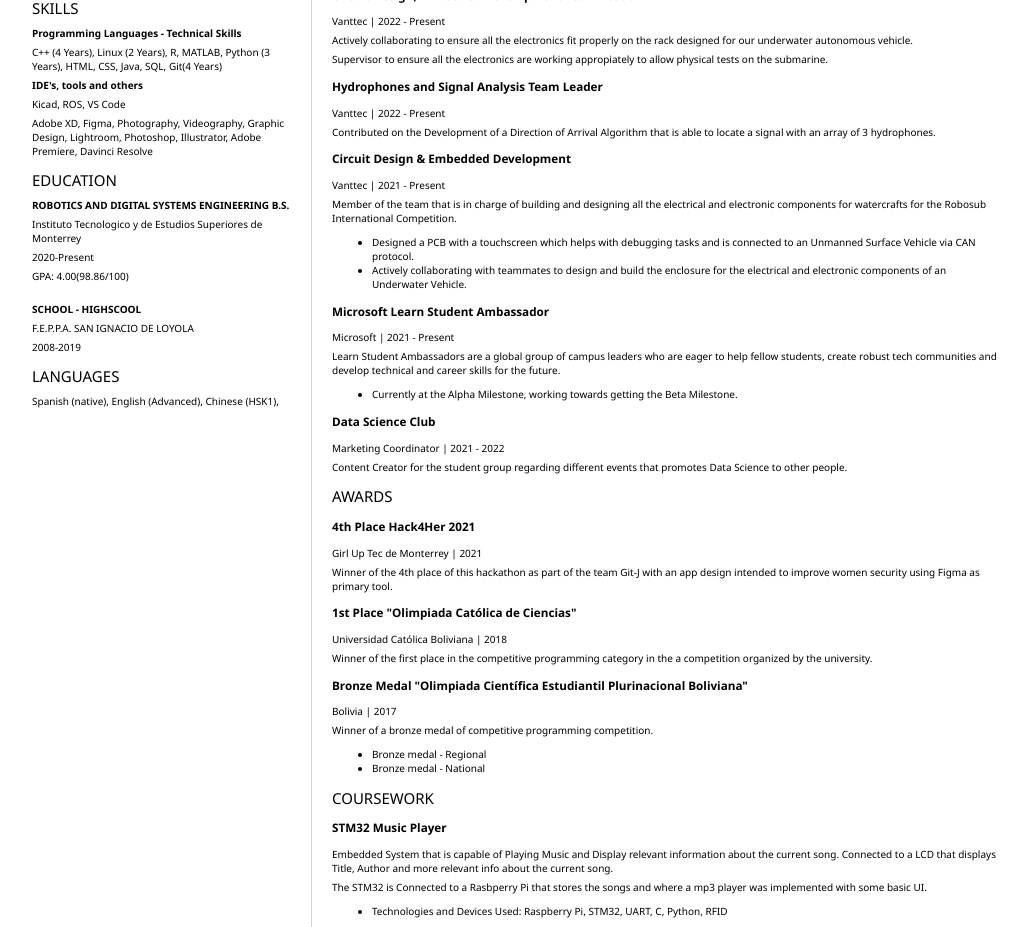
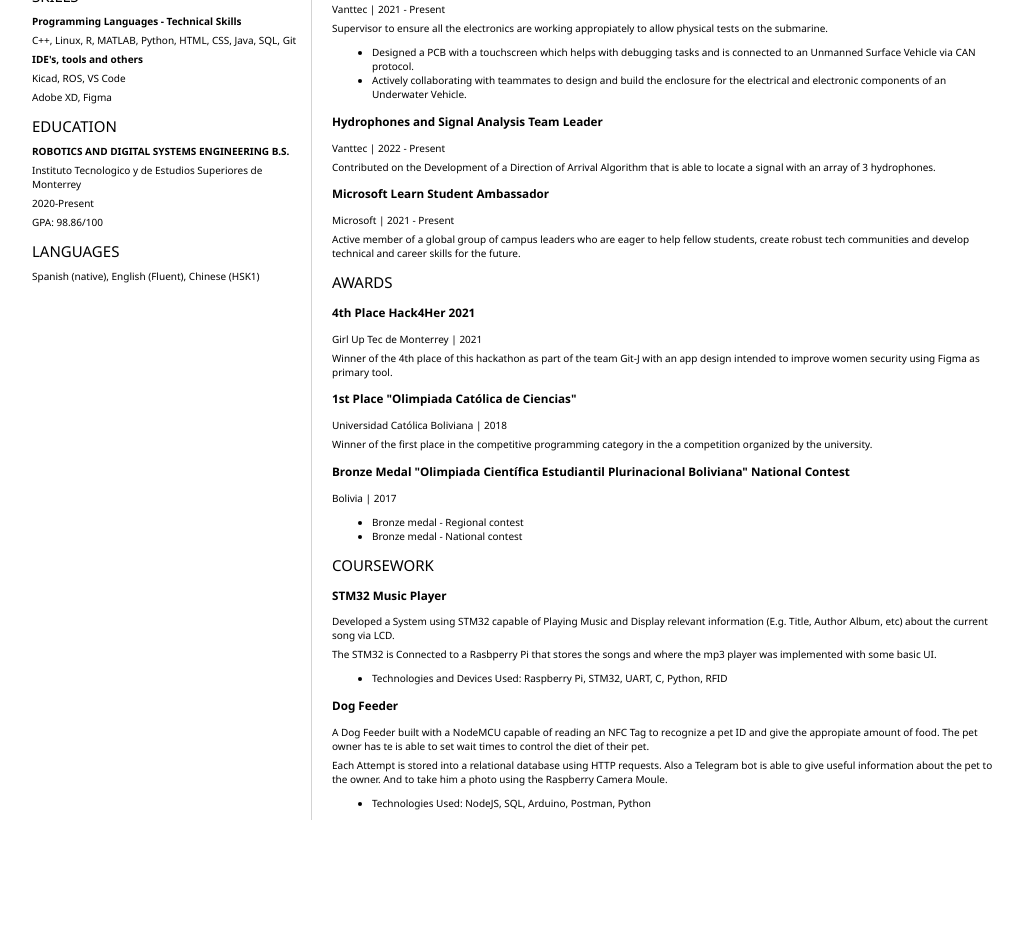
Before and after one commit to ianjduran/my-resume, a plain HTML site: page index.html in a window 1280 px wide. Shown: the part 259-1186 px from the top of the page, without its empty margins (128-1156 px from the left). After the commit the page ends 1079 px from the top, so only its background shows below. Drawn offline with Linux system fonts and the light colour scheme.

Commit message:
summarize cv

```diff
--- a/index.html
+++ b/index.html
@@ -44,11 +44,11 @@
 					<h2>SKILLS</h2>
 					<!-- your skills AKA "buzzwords" -->
                     <b>Programming Languages - Technical Skills</b>
-                    <p>C++ (4 Years), Linux (2 Years), R, MATLAB, Python (3 Years), HTML, CSS, Java, SQL, Git(4 Years)</p>
+                    <p>C++, Linux, R, MATLAB, Python, HTML, CSS, Java, SQL, Git </p>
 
                     <b>IDE's, tools and others</b>
                     <p>Kicad, ROS, VS Code</p>
-                    <p>Adobe XD, Figma, Photography, Videography, Graphic Design, Lightroom, Photoshop, Illustrator, Adobe Premiere, Davinci Resolve</p>
+                    <p>Adobe XD, Figma</p>
 				</section>
 				<section>
 					<h2>EDUCATION</h2>
@@ -61,20 +61,12 @@
                             2020-Present
                         </p>
                         <p>
-                            GPA: 4.00(98.86/100)
-                        </p>
-                    <br>
-                    <b>SCHOOL - HIGHSCOOL</b>
-                        <p>
-                            F.E.P.P.A. SAN IGNACIO  DE LOYOLA
-                        </p>
-                        <p>
-                            2008-2019
+                            GPA: 98.86/100
                         </p>
 				</section>
                 <section>
                     <h2>LANGUAGES</h2>
-                    Spanish (native), English (Advanced), Chinese (HSK1),
+                    Spanish (native), English (Fluent), Chinese (HSK1)
 
                 </section>
 			</article>
@@ -92,15 +84,15 @@
                         </p>
                     <h3><b>Circuit Design, Embedded Development Team Leader</b></h3>
                         <p>
-                                Vanttec | 2022 - Present
-                        </p>
-                        <p>
-                                Actively collaborating to ensure all the electronics fit properly on the rack designed for our underwater autonomous vehicle.
-
+                                Vanttec | 2021 - Present
                         </p>
                         <p>
                             Supervisor to ensure all the electronics are working appropiately to allow physical tests on the submarine.
                         </p>
+                        <ul>
+                            <li>Designed a PCB with a touchscreen which helps with debugging tasks and is connected to an Unmanned Surface Vehicle via CAN protocol.</li>
+                            <li>Actively collaborating with teammates to design and build the enclosure for the electrical and electronic components of an Underwater Vehicle.</li>
+                        </ul>
                     <h3><b>Hydrophones and Signal Analysis Team Leader</b></h3>
                         <p>
                                 Vanttec | 2022 - Present
@@ -108,39 +100,15 @@
                         <p>
                                 Contributed on the Development of a Direction of Arrival Algorithm that is able to locate a signal with an array of 3 hydrophones.
                         </p>
-                    <h3><b>Circuit Design & Embedded Development</b></h3>
-                        <p>
-                                Vanttec | 2021 - Present
-                        </p>
-                        <p>
-                                Member of the team that is in charge of building and designing all the electrical and electronic components for watercrafts for the Robosub International Competition.
-                        </p>
-                        <ul>
-                            <li>Designed a PCB with a touchscreen which helps with debugging tasks and is connected to an Unmanned Surface Vehicle via CAN protocol.</li>
-                            <li>Actively collaborating with teammates to design and build the enclosure for the electrical and electronic components of an Underwater Vehicle.</li>
-                        </ul>
 
                     <h3><b>Microsoft Learn Student Ambassador</b></h3>
                         <p>
                             Microsoft | 2021 - Present
                         </p>
                         <p>
-                            Learn Student Ambassadors are a global group of campus leaders who are eager to help fellow students, create robust tech communities and develop technical and career skills for the future.
-                        </p>
-                        <ul>
-                            <li>
-                                Currently at the Alpha Milestone, working towards getting the Beta Milestone.
-                            </li>
-                        </ul>
-                    <h3><b>Data Science Club</b></h3>
-                        <p>
-                                Marketing Coordinator | 2021 - 2022
-                        </p>
-                        <p>
-                                Content Creator for the student group regarding different events that promotes Data Science to other people.
+                            Active member of a global group of campus leaders who are eager to help fellow students, create robust tech communities and develop technical and career skills for the future.
                         </p>
 
-                        </ul>
                     </section>
                 <section>
                     <!-- TODO: Añadir numero de participantes -->
@@ -159,19 +127,16 @@
                         <p>
                                 Winner of the first place in the competitive programming category in the a competition organized by the university.
                         </p>
-                    <h3><b>Bronze Medal "Olimpiada Científica Estudiantil Plurinacional Boliviana"</b></h3>
+                    <h3><b>Bronze Medal "Olimpiada Científica Estudiantil Plurinacional Boliviana" National Contest</b></h3>
                         <p>
                                 Bolivia | 2017
                         </p>
-                        <p>
-                                Winner of a bronze medal of competitive programming competition.
-                        </p>
                         <ul>
                             <li>
-                                Bronze medal - Regional
+                                Bronze medal - Regional contest
                             </li>
                             <li>
-                                Bronze medal - National
+                                Bronze medal - National contest
                             </li>
                         </ul>
                 </section>
@@ -180,20 +145,22 @@
                     <h2>COURSEWORK</h2>
                     <h3><b>STM32 Music Player</b></h3>
                         <p>
-                                Embedded System that is capable of Playing Music and Display relevant information about the current song. Connected to a LCD that displays Title, Author and more relevant info about the current song.
+                            Developed a System using STM32 capable of Playing Music and Display relevant information (E.g. Title, Author Album, etc) about the current song via LCD.
+
+
                         </p>
                         <p>
-                            The STM32 is Connected to a Rasbperry Pi that stores the songs and where a mp3 player was implemented with some basic UI.
+                            The STM32 is Connected to a Rasbperry Pi that stores the songs and where the mp3 player was implemented with some basic UI.
                         </p>
                         <ul>
                             <li>Technologies and Devices Used: Raspberry Pi, STM32, UART, C, Python, RFID</li>
                         </ul>
                     <h3><b>Dog Feeder</b></h3>
                         <p>
-                                A Dog Feeder using a NodeMCU that is capable of reading a NFC Tag to recognize a pet and give the appropiate amount of food. In case the dog wants more food it needs to wait for some time, previously set by the pet owner.
+                                A Dog Feeder built with a NodeMCU capable of reading an NFC Tag to recognize a pet ID and give the appropiate amount of food. The pet owner has te is able to set wait times to control the diet of their pet.
                         </p>
                         <p>
-                            Each Request is able to register the attempt into a database by using HTTP requests and SQL to manage the queries. Also a Telegram bot is able to give useful information about the pet to the owner.
+                            Each Attempt is stored into a relational database using HTTP requests. Also a Telegram bot is able to give useful information about the pet to the owner. And to take him a photo using the Raspberry Camera Moule.
                         </p>
                         <ul>
                             <li>Technologies Used: NodeJS, SQL, Arduino, Postman, Python</li>
--- a/style.css
+++ b/style.css
@@ -8,8 +8,8 @@ body {
 h1 {
     font-size: 3em;
     letter-spacing: .2em;
-    padding-top: .3em;
-    padding-bottom: .3em;
+    padding-top: .1em;
+    padding-bottom: .1em;
 }
 
 h2 {
```
